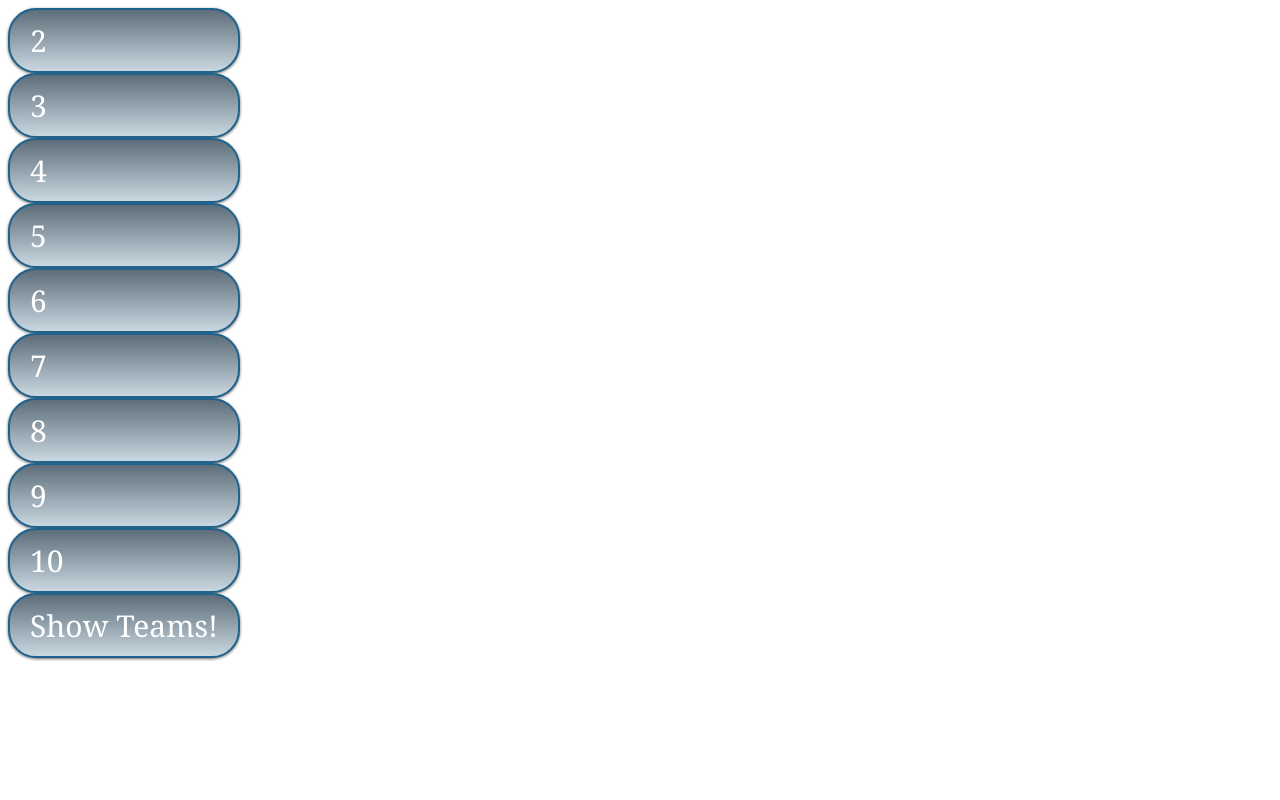
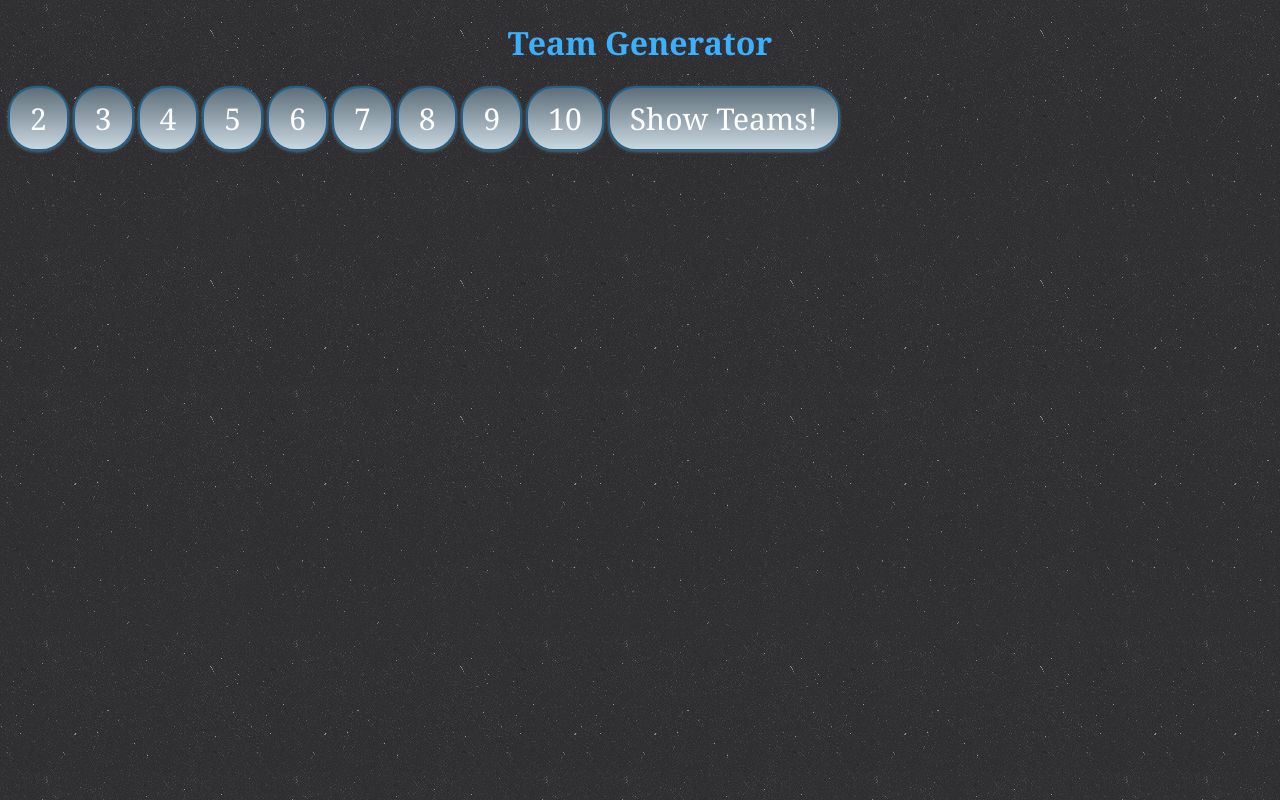
Before and after one commit to gundter/prime_weekend_challenge_02, a plain HTML site: page index.html in a window 1280 px wide. Drawn offline with Linux system fonts and the light colour scheme.

Commit message:
Added README file and finished styling the page.

```diff
--- a/index.html
+++ b/index.html
@@ -8,6 +8,7 @@
     <script src="script.js"></script>
 </head>
 <body>
+    <h1>Team Generator</h1>
     <div class="teamSelect">
         <div class="button" data-size="2">2</div>
         <div class="button" data-size="3">3</div>
--- a/script.js
+++ b/script.js
@@ -24,6 +24,11 @@ function emptyChildren(){
 
 $(document).ready(function(){
 
+    $(".teamSelect").on('click', 'div', function(){
+        teamSize = $(this).data("size");
+
+    });
+
     $('#refresh').on('click', function(){
         if(teamSize == 0){
             alert("Select a team size!");
@@ -32,9 +37,7 @@ $(document).ready(function(){
 
         emptyChildren();
         for(var j = 0; j <= teamSize; j++){
-            console.log(teamSize);
-            console.log("sup");
-            $('#team' + j).prepend("<p class='newEntry'>Team" + j + "</p>");
+            $('#team' + j).prepend("<p class='newEntry'>Team " + j + "</p>");
             $('.newEntry').hide().fadeIn("fast");
         }
         var count = 1;
@@ -48,9 +51,4 @@ $(document).ready(function(){
             }
         }
     });
-
-    $(".teamSelect").on('click', 'div', function(){
-        teamSize = $(this).data("size");
-
-    });
 });
--- a/stylesheet.css
+++ b/stylesheet.css
@@ -1,3 +1,13 @@
+body {
+    background-image: url("bodybackground.png");
+}
+
+h1 {
+    font-family: Georgia, serif;
+    text-align: center;
+    color: #3cb0fd;
+}
+
 .button {
     background: #5d6e7a;
     background-image: -webkit-linear-gradient(top, #5d6e7a, #c9d7e0);
@@ -11,7 +21,7 @@
     -webkit-box-shadow: 0px 1px 3px #666666;
     -moz-box-shadow: 0px 1px 3px #666666;
     box-shadow: 0px 1px 3px #666666;
-    font-family: Georgia;
+    font-family: Georgia, serif;
     color: #ffffff;
     font-size: 30px;
     padding: 10px 20px 10px 20px;
@@ -28,13 +38,30 @@
     background-image: linear-gradient(to bottom, #3cb0fd, #3498db);
     text-decoration: none;
 }
+
+.button:active{
+    background: #3787cf;;
+}
 .teamSelect{
+    padding: 0 auto;
+    margin: 0 auto;
+}
+.teamSelect div{
     display: inline-block;
+    padding: 0 auto;
+    margin: 0 auto;
+}
+.container {
+    padding: 0 auto;
+    margin: 0 auto
 }
 .container div {
-    height: 50px;
-    width: 50px;
+    height: 70px;
+    width: 70px;
     display: inline-table;
     text-align: center;
-    font-family: "Times New Roman", serif;
+    font-family: Georgia, serif;
+    padding: 0 auto;
+    margin: 0 auto;
+    color: #3cb0fd;
 }
```
Also changed, not shown: bodybackground.png (added), 1 other file.
